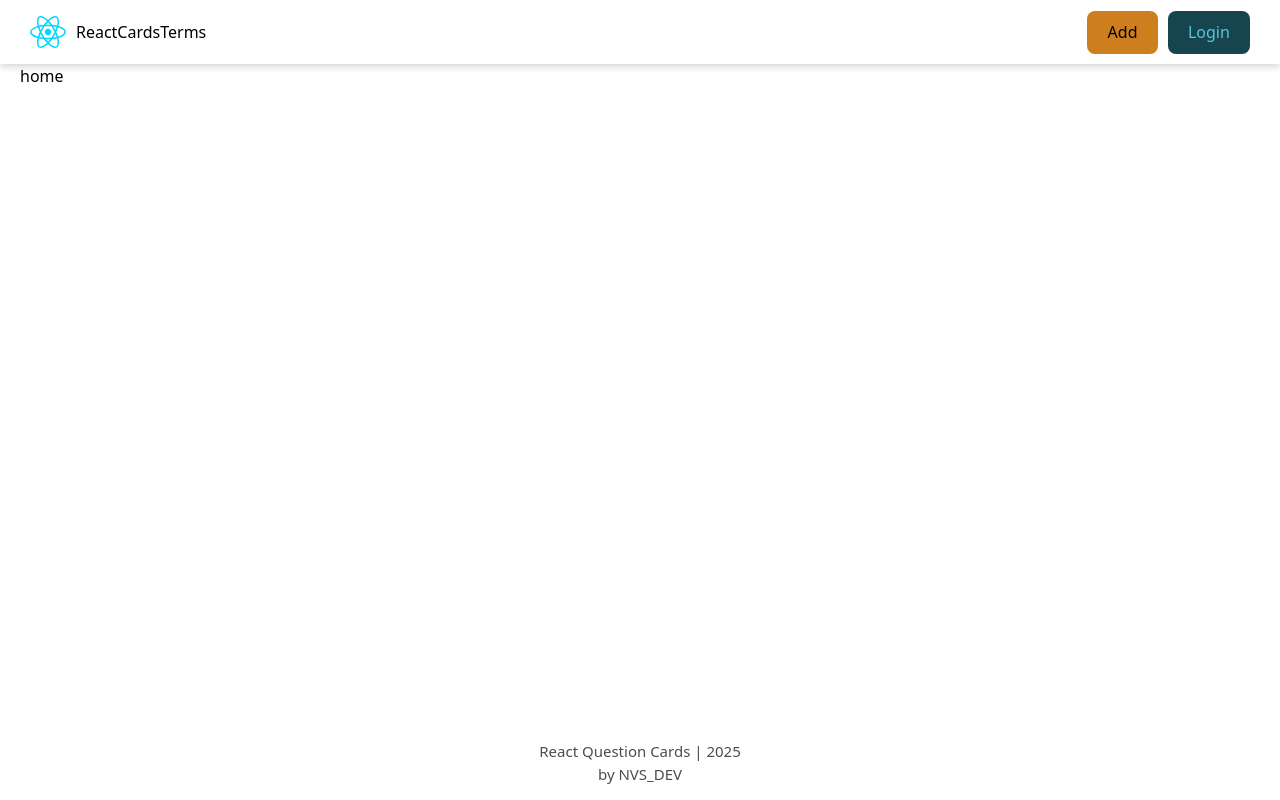
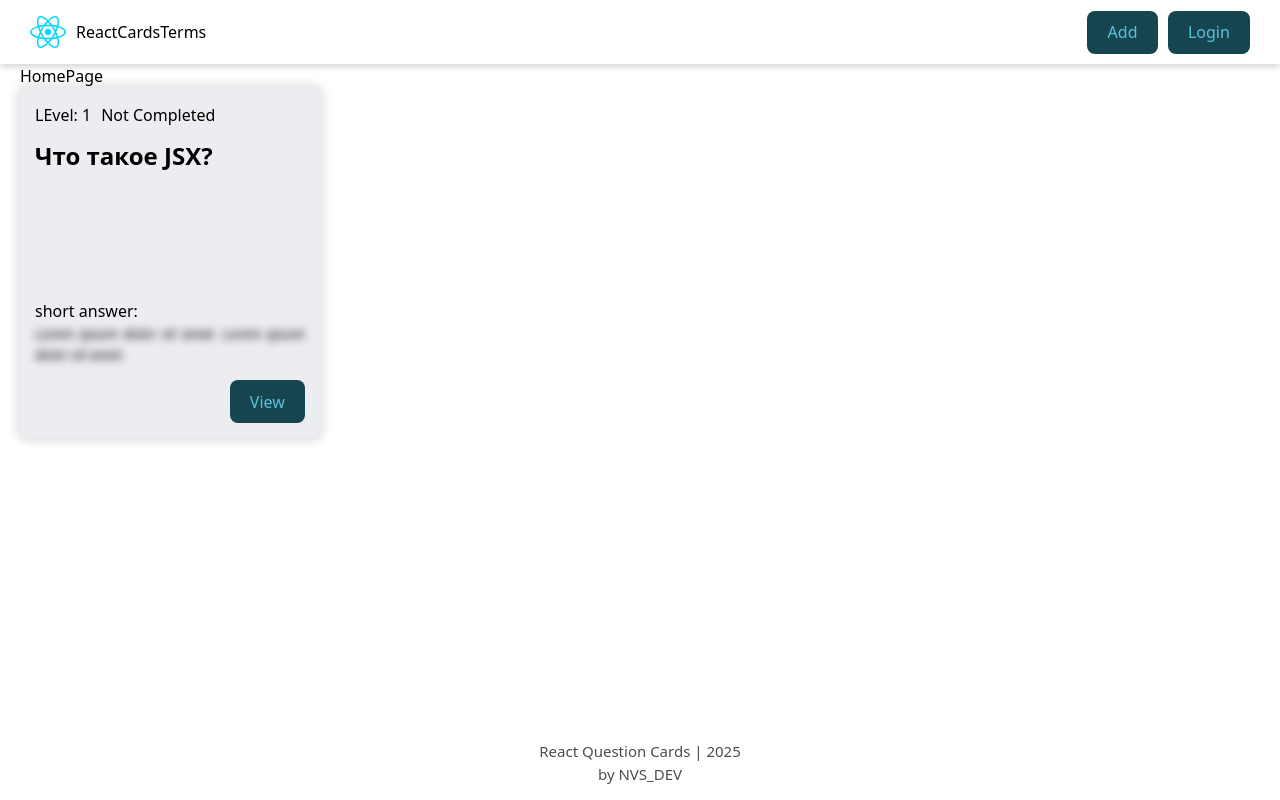
Before and after one commit to VNagorniy/react-cards-terms, a React (Vite) app: page / in a window 1280 px wide. Built offline with nearby package versions, Linux system fonts and the light colour scheme.

Commit message:
feat: add QuestionCard component and page HomePage

```diff
--- a/src/App.jsx
+++ b/src/App.jsx
@@ -1,12 +1,13 @@
 import { BrowserRouter, Route, Routes } from 'react-router-dom';
 import { MainLayout } from './components/MainLayout';
+import { HomePage } from './pages/HomePage';
 
 function App() {
 	return (
 		<BrowserRouter>
 			<Routes>
 				<Route element={<MainLayout />}>
-					<Route path="/" element={<div>home</div>}></Route>
+					<Route path="/" element={<HomePage />}></Route>
 					<Route path="/forbidden" element={<div>forbidden page</div>}></Route>
 					<Route path="/addquestion" element={<div>addquestion page</div>}></Route>
 				</Route>
--- a/src/components/Header/Header.jsx
+++ b/src/components/Header/Header.jsx
@@ -1,16 +1,19 @@
+import { useNavigate } from 'react-router-dom';
 import ReactLogo from '../../assets/react.svg';
 import { Button } from '../Button';
 import cls from './Header.module.css';
 
 export const Header = () => {
+	const navigate = useNavigate();
+
 	return (
 		<header className={cls.header}>
-			<p>
+			<p onClick={() => navigate('/')}>
 				<img src={ReactLogo} alt="react logo" />
 				<span>ReactCardsTerms</span>
 			</p>
 			<div className={cls.headerButtons}>
-				<Button isActive>Add</Button>
+				<Button onClick={() => navigate('/addquestion')}>Add</Button>
 				<Button>Login</Button>
 			</div>
 		</header>
--- /dev/null
+++ b/src/components/QuestionCard/QuestionCard.jsx
@@ -0,0 +1,19 @@
+import { Button } from '../Button';
+import cls from './QuestionCard.module.css';
+
+export const QuestionCard = () => {
+	return (
+		<div className={cls.card}>
+			<div className={cls.cardLabels}>
+				<div>LEvel: 1</div>
+				<div>Not Completed</div>
+			</div>
+			<h5 className={cls.cardTitle}>Что такое JSX?</h5>
+			<div className={cls.cardAnswers}>
+				<label>short answer: </label>
+				<p className={cls.cardAnswer}>Lorem ipsum dolor sit amet. Lorem ipsum dolor sit amet.</p>
+			</div>
+			<Button onClick={() => {}}>View</Button>
+		</div>
+	);
+};
--- /dev/null
+++ b/src/components/QuestionCard/QuestionCard.module.css
@@ -0,0 +1,45 @@
+.card {
+	width: 300px;
+	height: 350px;
+	border-radius: 10px;
+	padding: 15px;
+	background-color: var(--card-bg-color);
+	color: var(--text-color);
+	box-shadow: 0 0 8px 5px rgba(0, 0, 0, 0.1);
+	display: flex;
+	flex-direction: column;
+	justify-content: flex-start;
+	align-items: flex-start;
+	gap: 15px;
+
+	button {
+		align-self: flex-end;
+	}
+}
+
+.cardLabels {
+	display: flex;
+	gap: 10px;
+}
+
+.cardTitle {
+	font-size: 24px;
+	line-height: 28px;
+}
+
+.cardAnswers {
+	margin-top: auto;
+}
+
+.cardAnswer {
+	font-size: 14px;
+	filter: blur(4px);
+	font-style: italic;
+	text-align: justify;
+	cursor: pointer;
+	transition: filter 0.8s ease-in-out;
+}
+
+.cardAnswer:hover {
+	filter: none;
+}
--- /dev/null
+++ b/src/components/QuestionCard/index.jsx
@@ -0,0 +1 @@
+export { QuestionCard } from './QuestionCard';
--- a/src/index.css
+++ b/src/index.css
@@ -4,6 +4,8 @@
 
 	--btn-bg-color: #383b3f;
 	--btn-text-color: #fff;
+
+	--card-bg-color: #343a46;
 
 	font-family: system-ui, Avenir, Helvetica, Arial, sans-serif;
 	line-height: 1.5;
@@ -40,6 +42,8 @@
 
 		--btn-bg-color: #16444f;
 		--btn-text-color: #57c4dc;
+
+		--card-bg-color: #ebedf0;
 	}
 }
 
@@ -50,5 +54,7 @@
 
 		--btn-bg-color: #383b3f;
 		--btn-text-color: #fff;
+
+		--card-bg-color: #343a46;
 	}
 }
--- /dev/null
+++ b/src/pages/HomePage/HomePage.jsx
@@ -0,0 +1,11 @@
+import cls from './HomePage.module.css';
+import { QuestionCard } from '../../components/QuestionCard';
+
+export const HomePage = () => {
+	return (
+		<div>
+			HomePage
+			<QuestionCard />
+		</div>
+	);
+};
--- /dev/null
+++ b/src/pages/HomePage/index.jsx
@@ -0,0 +1 @@
+export { HomePage } from './HomePage';
```
Also changed, not shown: src/pages/HomePage/HomePage.module.css (added).
